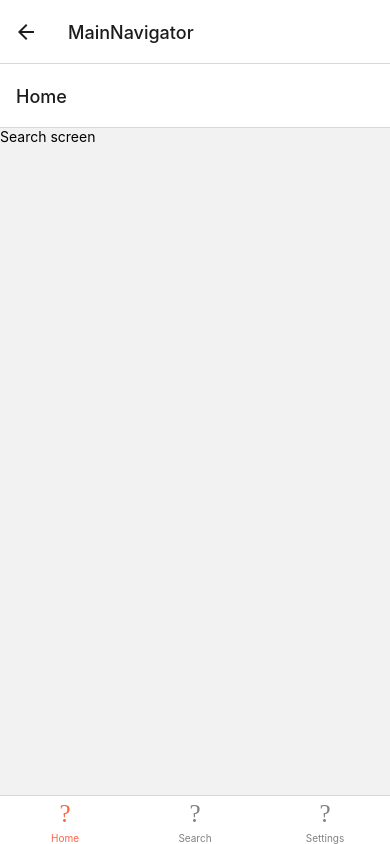
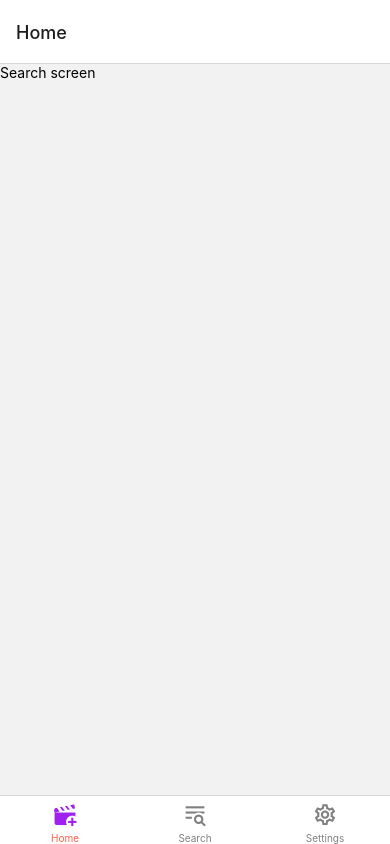
Before and after one commit to looju/MovieHut, a React Native app: screen /MainNavigator in a window 390 px wide. Built offline with nearby package versions, Linux system fonts and the light colour scheme.

Commit message:
changing icons and screen options

```diff
--- a/App.js
+++ b/App.js
@@ -1,21 +1,18 @@
-import { StatusBar } from 'expo-status-bar';
-import { Carousel } from './src/Carousel/Carousel';
-import { MainNavigator } from './src/MainNavigation/MainNavigator';
-import { createStackNavigator } from '@react-navigation/stack';
+import { StatusBar } from "expo-status-bar";
+import { Carousel } from "./src/Carousel/Carousel";
+import { MainNavigator } from "./src/MainNavigation/MainNavigator";
+import { createStackNavigator } from "@react-navigation/stack";
 import { NavigationContainer } from "@react-navigation/native";
-
-
 
 const Stack = createStackNavigator();
 
 export default function App() {
   return (
     <NavigationContainer>
-    <Stack.Navigator>
-    <Stack.Screen name="Carousel" component={Carousel} options={{headerShown:false}} />
-    <Stack.Screen name="MainNavigator" component={MainNavigator} />
-
-  </Stack.Navigator>
-  </NavigationContainer>
+      <Stack.Navigator screenOptions={{ headerShown: false }}>
+        <Stack.Screen name="Carousel" component={Carousel} />
+        <Stack.Screen name="MainNavigator" component={MainNavigator} />
+      </Stack.Navigator>
+    </NavigationContainer>
   );
 }
--- a/src/MainNavigation/MainNavigator.js
+++ b/src/MainNavigation/MainNavigator.js
@@ -16,14 +16,13 @@ export const MainNavigator = () => {
           let iconName;
 
           if (route.name === "Home") {
-            iconName = focused
-              ? "ios-information-circle"
-              : "ios-information-circle-outline";
+            iconName = "movie-open-plus";
+            color = focused ? "#A020F0" : "#808080";
           } else if (route.name === "Search") {
-            iconName = focused ? "ios-list" : "ios-list-outline";
+            iconName = "text-search";
             color = focused ? "#A020F0" : "#808080";
           } else if (route.name === "Settings") {
-            iconName = focused ? "ios-list" : "ios-list-outline";
+            iconName = "cog-outline";
             color = focused ? "#A020F0" : "#808080";
           }
 
```
